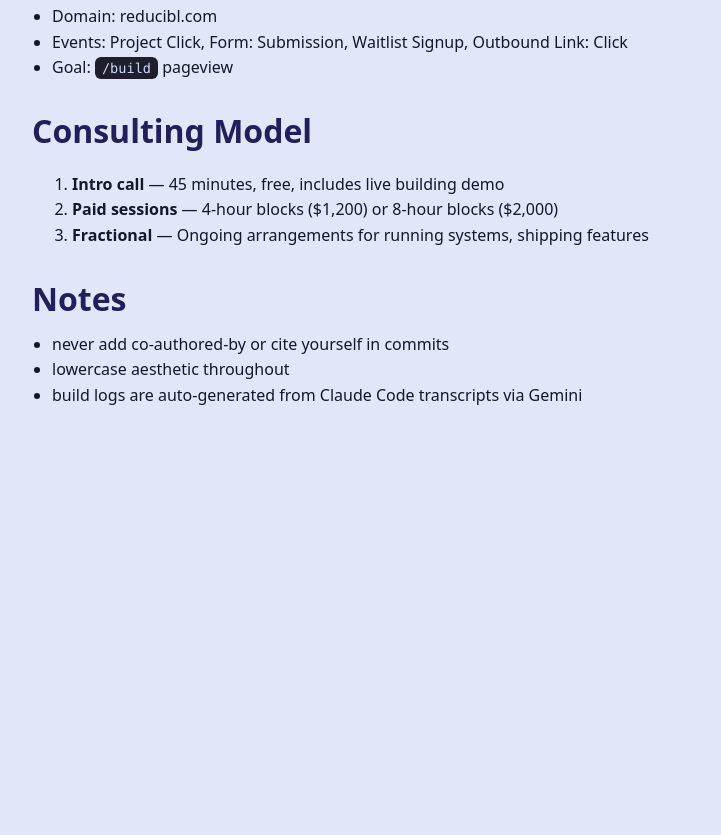
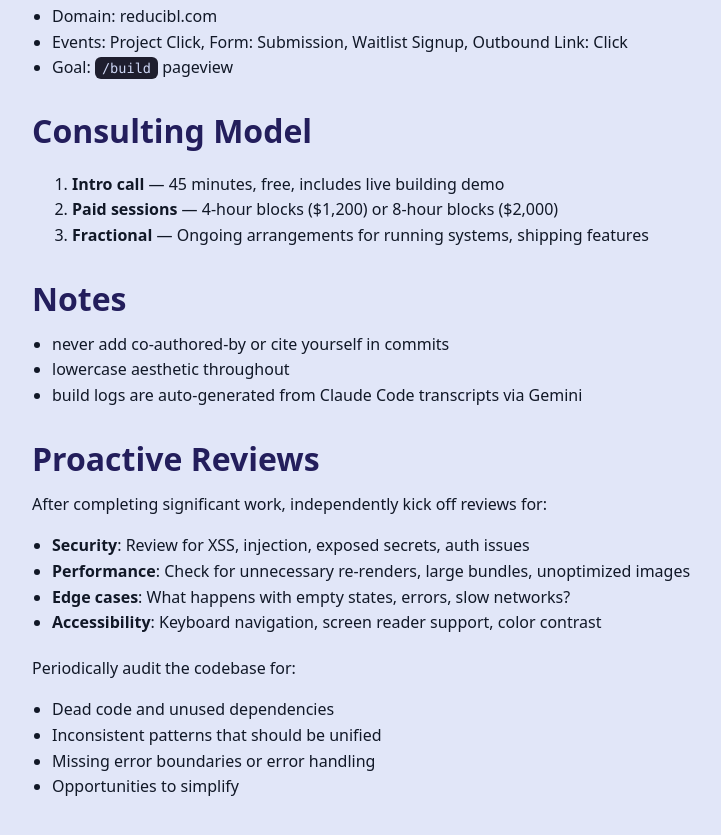
Before and after one commit to davidcrowe/reducibl.com, a Jekyll site: the page built from CLAUDE.md, in a window 1280 px wide and 900 px high, scrolled down 1522 px. Shown: the top 835 px of the window, without its empty margins (228-949 px from the left). Built offline with Jekyll 4.4.1, drawn with Linux system fonts in a browser that asks for light colours; our own code applies the rules of GitHub Pages for plain Markdown files; before the commit the page ends 2031 px from its top, so only the background shows below that.

Commit message:
Add proactive review instructions to CLAUDE.md

```diff
--- a/CLAUDE.md
+++ b/CLAUDE.md
@@ -66,3 +66,17 @@ bundle exec jekyll build # production build to _site/
 - never add co-authored-by or cite yourself in commits
 - lowercase aesthetic throughout
 - build logs are auto-generated from Claude Code transcripts via Gemini
+
+## Proactive Reviews
+
+After completing significant work, independently kick off reviews for:
+- **Security**: Review for XSS, injection, exposed secrets, auth issues
+- **Performance**: Check for unnecessary re-renders, large bundles, unoptimized images
+- **Edge cases**: What happens with empty states, errors, slow networks?
+- **Accessibility**: Keyboard navigation, screen reader support, color contrast
+
+Periodically audit the codebase for:
+- Dead code and unused dependencies
+- Inconsistent patterns that should be unified
+- Missing error boundaries or error handling
+- Opportunities to simplify
```
